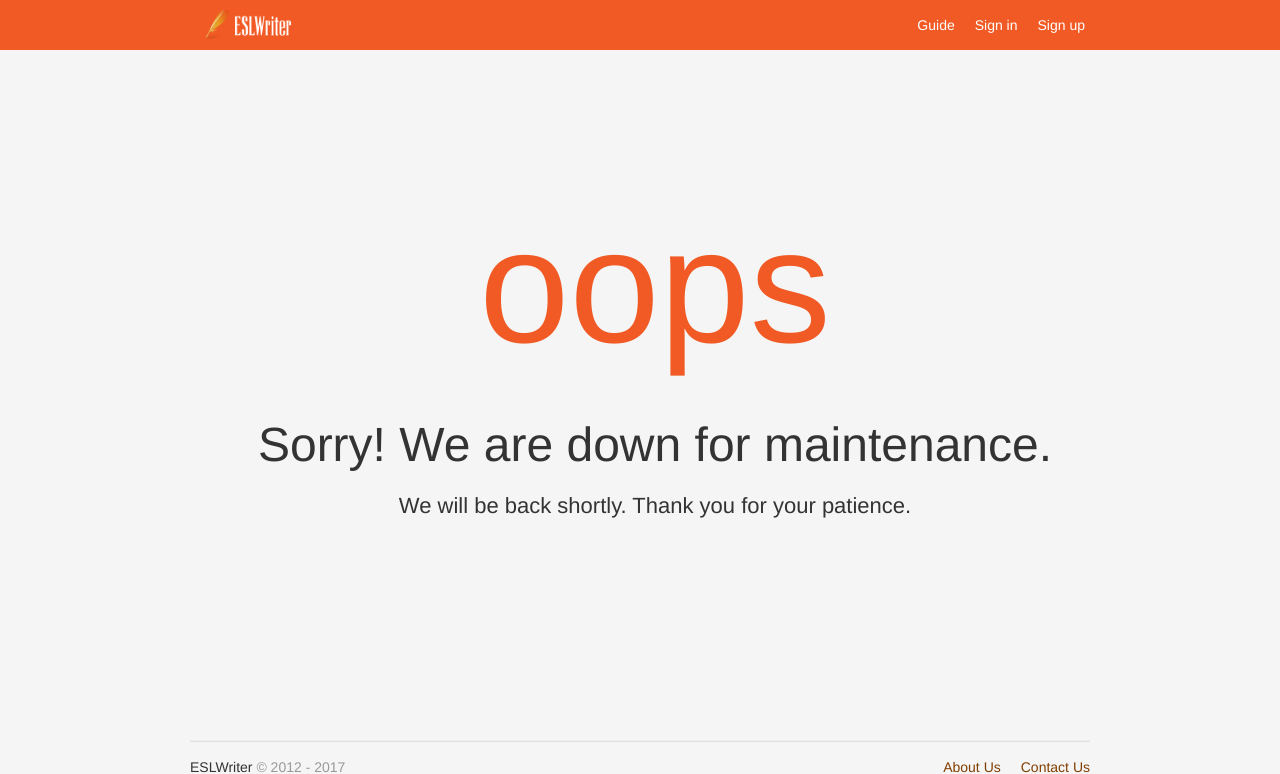
After one commit to zyshin/eslwriter, a Django app: template common/templates/maintenance.html in a window 1280 px wide. The commit adds this page. Shown: the top 774 px of the page. Run offline with Django 3.2, Linux system fonts and the light colour scheme; the template is opened without the code that fills it, so the values that code supplies are empty; some libraries are stand-ins or nearby versions.

Commit message:
add 404 500 maintenance pages

```diff
--- a/common/static/common/css/style.css
+++ b/common/static/common/css/style.css
@@ -825,3 +825,23 @@ input[type="checkbox"].input-validation-error {
   margin-top: 50px;
   font-size: 20px;
 }
+
+.container-error {
+  padding-top: 100px;
+}
+
+.error-title {
+  font-size: 162px;
+  color: #F15A24;
+/*  font: Hei;*/
+}
+
+.error-body {
+  font-size: 48px;
+  font-weight: lighter;
+}
+
+.error-maintenance {
+  font-size: 162px;
+/*  font: Arial Narrow;*/
+}
--- /dev/null
+++ b/common/templates/maintenance.html
@@ -0,0 +1,16 @@
+{% extends "base.html" %}
+{% load static %}
+{% load i18n %}
+
+{% block title %}ESLWriter{% endblock %}
+
+{% block content %}
+    <div class='main'>
+    	<div class='container container-error'>
+    	<p class="text-center error-title">oops</p>
+    	<p class="text-center error-body">{% trans 'Sorry! We are down for maintenance.' %}</p>
+    	<p class="text-center" style="font-size: 22px;">{% trans 'We will be back shortly. Thank you for your patience.' %}</p>
+        </div>
+	 </div>
+
+{% endblock %}
--- a/common/urls.py
+++ b/common/urls.py
@@ -11,6 +11,7 @@ urlpatterns = []
 urlpatterns += [
 	url(r'^accounts/register/$', RegistrationView.as_view(form_class=RegistrationFormUniqueEmailTermsOfService), name='registration_register'),
 	url(r'^about/$', TemplateView.as_view(template_name='about.html'), name='about'),
+	url(r'^maintenance/$', TemplateView.as_view(template_name='maintenance.html'), name='maintenance'),
 ]
 
 from django.contrib.auth import views as auth_views
--- a/eslwriter/templates/eslwriter/index.html
+++ b/eslwriter/templates/eslwriter/index.html
@@ -55,7 +55,7 @@
 							<p><b>potential ... impact (149):</b> Following use of the wristband, a number of themes arose with respect to its <strong>potential impact</strong>.</p>
 							<p>...</p>
 						</div>
-						<i>{% trans 'Tips: When you enter one or two terms in the search bar, ESL Writer will automatically show suggested wildcards types' %} <strong>{% trans '(subject-verb)/(verb-object)/(preposition)/(adjective)</strong>' %} </strong>. {% trans 'Wildcard' %} <strong>*</strong> {% trans 'can be used as a placeholder for one of the two collocated words. ' %}</i>
+						<i>{% trans 'Tips: When you enter one or two terms in the search bar, ESLWriter will automatically show suggested wildcards types' %} <strong>{% trans '(subject-verb)/(verb-object)/(preposition)/(adjective)</strong>' %} </strong>. {% trans 'Wildcard' %} <strong>*</strong> {% trans 'can be used as a placeholder for one of the two collocated words. ' %}</i>
 						<div class="hr hr-short hr-center"><span class="hr-inner"><span class="hr-inner-style"></span></span></div>
 					</li>
 					<li>
```
Also changed, not shown: common/templates/404.html (added, +16 -0 lines), common/templates/500.html (added, +16 -0 lines).
